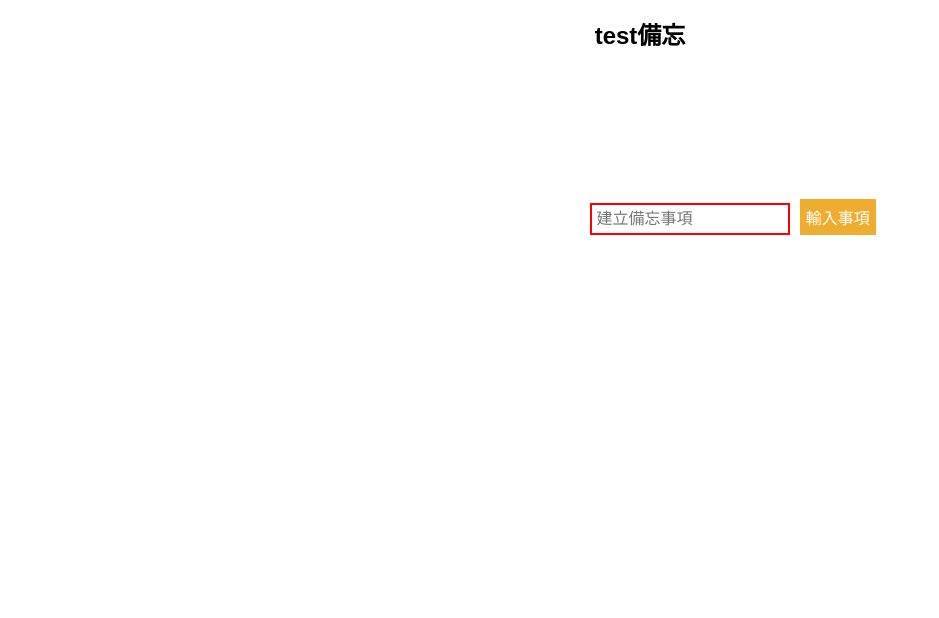
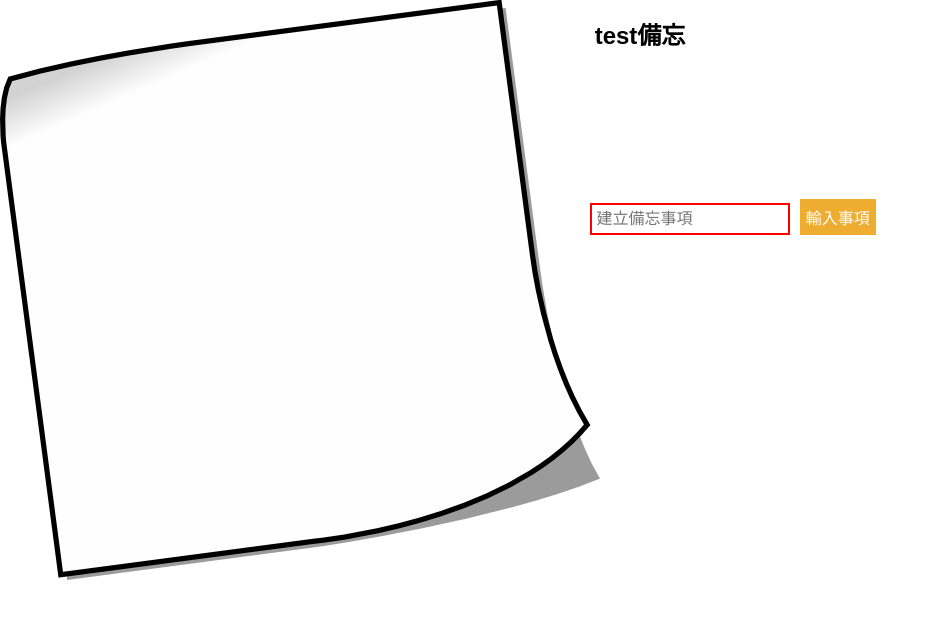
Before and after one commit to LeeU-1230/LIVECOURSE, a plain HTML site: page index.html in a window 1280 px wide. Shown: the whole page, without its empty margins (0-939 px from the left). Drawn offline with Linux system fonts and the light colour scheme.

Commit message:
Update index.html

```diff
--- a/index.html
+++ b/index.html
@@ -10,7 +10,7 @@
             margin: 16px;
         }
         body{font-family: Microsoft JhengHei, Arial, Helvetica, sans-serif;
-            background-image: url("test-site/images/pp.png");
+            background-image: url("pp.png");
              background-repeat: no-repeat;
         }
 
```
